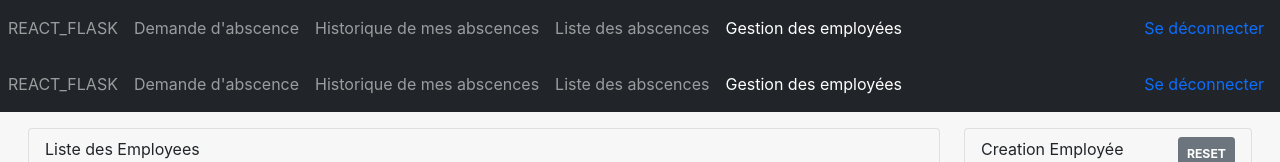
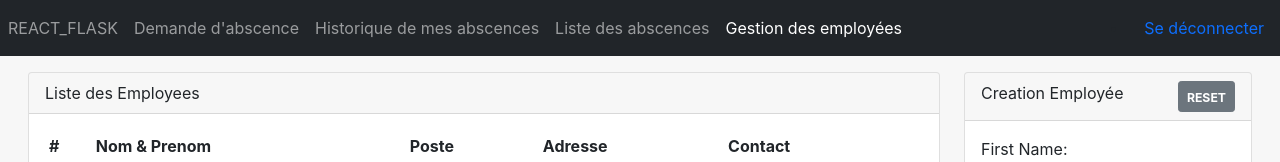
Before and after one commit to Khaniee/gestion_conge, a React (Create React App) app in the folder front-end/: page /employees in a window 1280 px wide. Shown: the top 162 px of the page. Built offline with nearby package versions, Linux system fonts and the light colour scheme; no server answers.

Commit message:
remove Header for employée

```diff
--- a/front-end/src/components/Employees.js
+++ b/front-end/src/components/Employees.js
@@ -1,6 +1,4 @@
 import { Component } from "react";
-
-import Header from "./Header";
 
 import {
     getEmployees,
@@ -155,8 +153,6 @@ class Employees extends Component {
     }
     render(){
         return(
-            <div>
-                <Header />
             <div className="row m-3">
                 <div className="col-9">
                     <div className="card">
@@ -309,7 +305,6 @@ class Employees extends Component {
                 </div>
 
             </div>
-            </div>
         )
     }
 }
```
Lines whose indentation alone changed are shown as unchanged.
